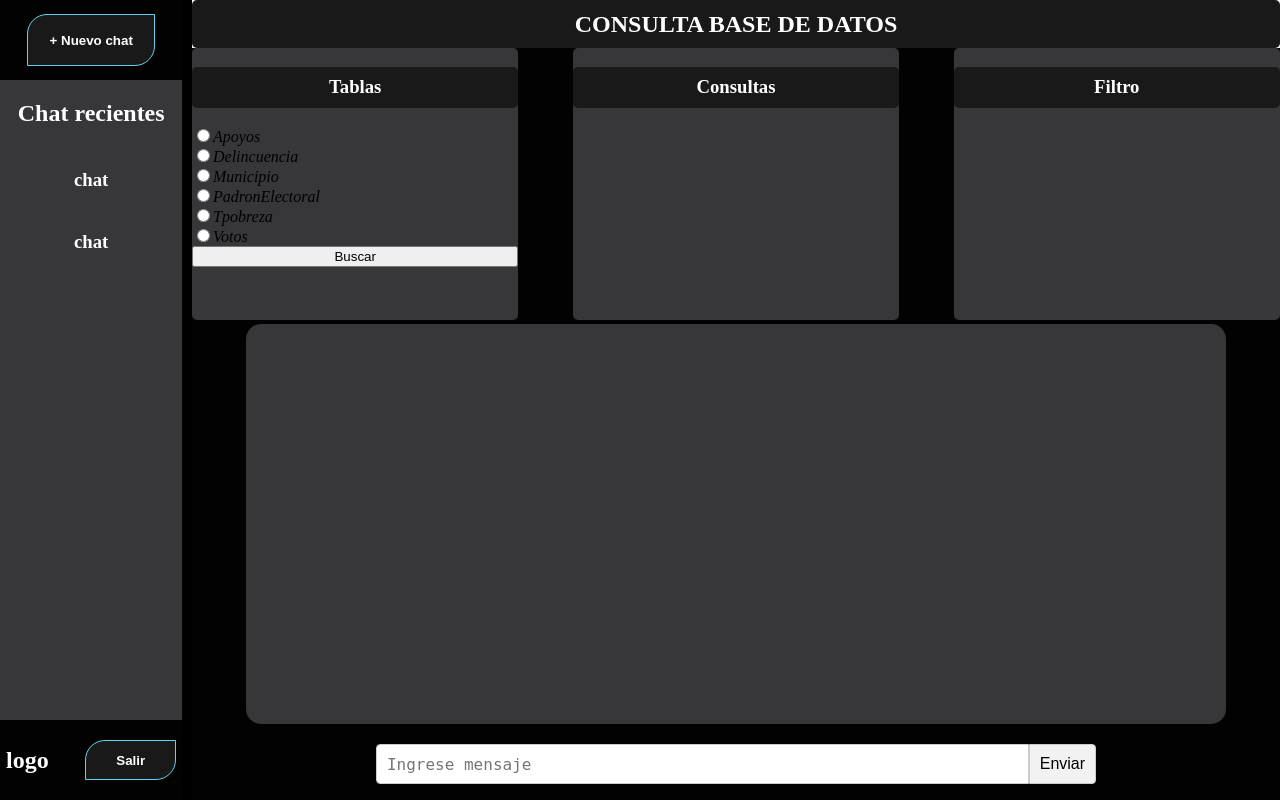
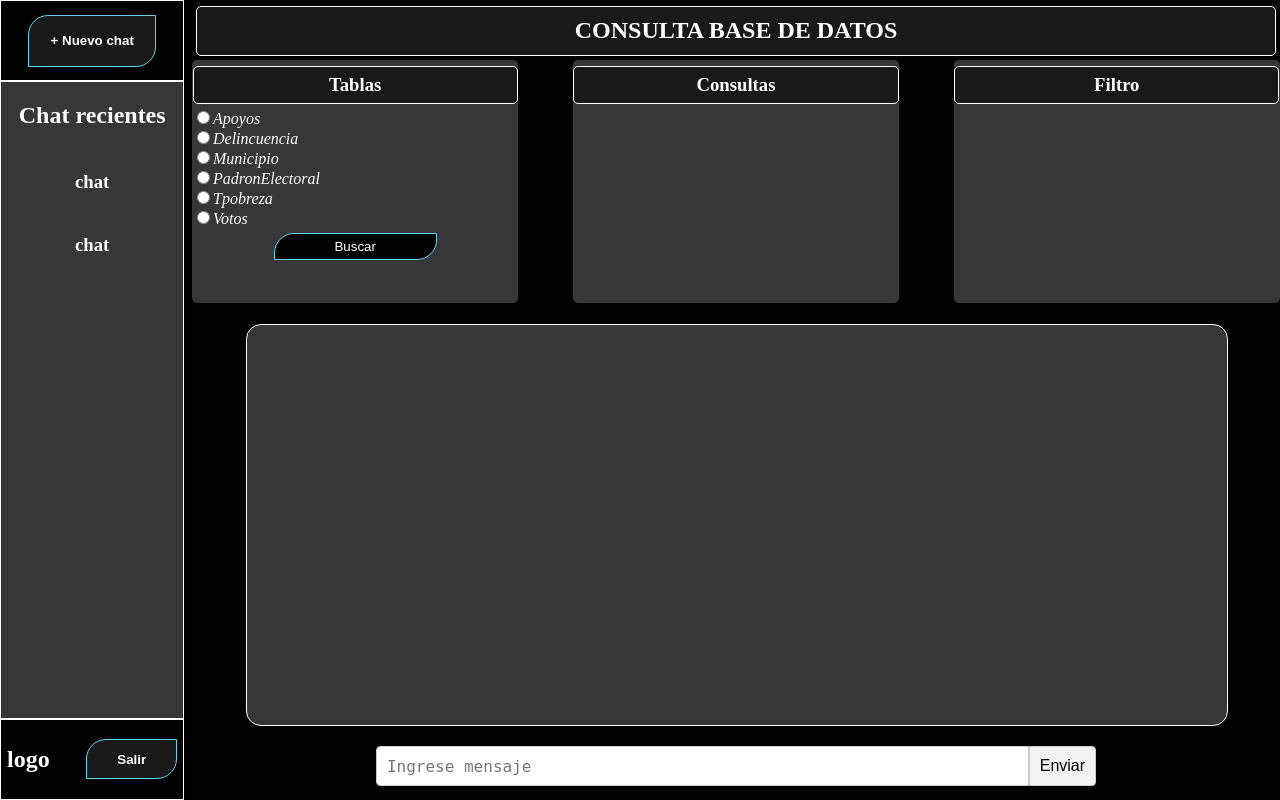
Before and after one commit to Malware543/chatgpt, a Flask app: page / in a window 1280 px wide. Run offline with Flask 3, Linux system fonts and the light colour scheme; parts of the project's set-up code (start-up, migrations or seed data) failed here and were passed over.

Commit message:
style(Creacion de nuevo colores): :construction: Mejora de estilos
Estilos en botones y contenedores

```diff
--- a/app.py
+++ b/app.py
@@ -4,7 +4,7 @@
 from librerias.conexion import CONEXION
 #clave_tesjo = "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"
 #clave_privada = "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"
-clave_tesjo = "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"
+
 #clave_premiun =  "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"
 
 #arcivo de configuracion
@@ -217,4 +217,4 @@
 
 if(__name__ == "__main__"):
 
-    app.run(debug=True, port=5000, host="192.168.31.194");
+    app.run(debug=True, port=5000)
--- a/static/css/index.css
+++ b/static/css/index.css
@@ -1,5 +1,9 @@
+label{
+    color: white;
+}
+
 .consultas{
-    background-color: azure ;
+    background-color: #020202 ;
     position: relative;
     width: 100%;
     height: 40%;
@@ -14,7 +18,9 @@
     flex-direction: column;
     gap: 1.5%;
     overflow: auto;
+    border: 1px solid white;
 }
+
 .principal{
     position: absolute;
     display: flex;
@@ -55,6 +61,7 @@
     border: 1px solid #ccc;
     border-radius: 0 4px 4px 0;
     background-color: #f2f2f2;
+
 }
 /* lateral */
 .barra_herramientas{
@@ -78,6 +85,7 @@
     background-color: #020202;
     width: 95%;
     height: 10%;
+    border: .5px solid white;
 }
 
 /* boton del menu */
@@ -118,6 +126,7 @@
     gap: .5%;
     background-color: #373739;
     color: white;
+    border: .5px solid white;
 }
 
 .barra_herramientas .pie{
@@ -132,6 +141,7 @@
     height: 10%;
     top: 0%;
     gap: 20%;
+    border: .5px solid white;
 }
 /* boton salir */
 .barra_herramientas .pie .salir{
@@ -181,11 +191,14 @@
     flex-direction: column;
     align-items: center;
     justify-content: center;
-    width: 100%;
+    width: 99%;
     height: 15%;
     background-color: #19191a ;
     color: white;
     border-radius: 5px;
+    border: .5px solid white;
+    top: .5px;
+    margin: 5px auto;
 }
 
 .principal .consultas .opciones{
@@ -193,7 +206,7 @@
     display: flex;
     flex-direction: row;
     width: 100%;
-    height: 85%;
+    height: 80%;
     background: #020202;
     gap: 5%;
 
@@ -203,9 +216,23 @@
     position: relative;
     display: flex;
     flex-direction: column;
-    width: 33%;
-    height: 100%;
+    width: 33.33%;
+    height: 95%;
     background: #373739;
     overflow-y: auto;
     border-radius: 5px;
+
 }
+
+.principal .consultas .opciones .tabla #btablas{
+    background: #020202;
+    color: white;
+    width: 50%;
+    justify-content: center;
+    margin: 5px auto;
+
+    padding: 5px 10px;
+    border: #60d4ea 1px solid;
+    border-top-left-radius: 20px;
+    border-bottom-right-radius: 20px;
+}
```
